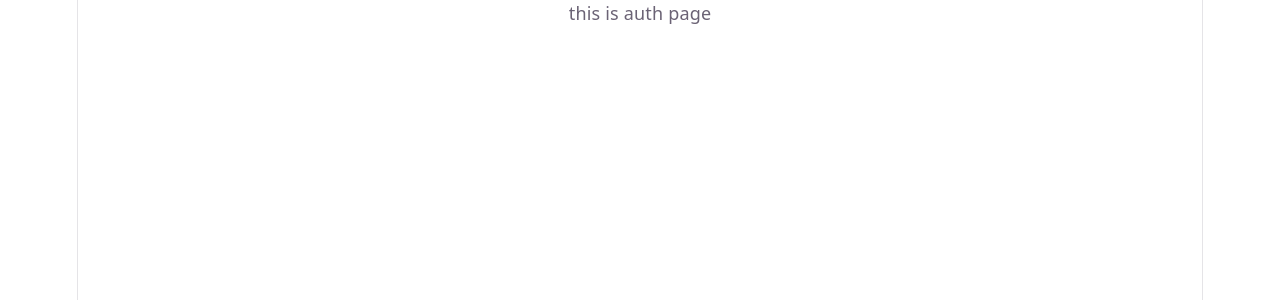
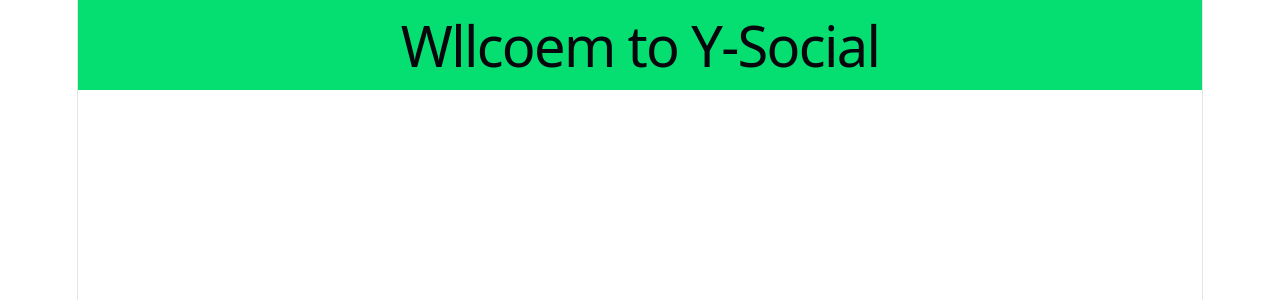
Before and after one commit to dipeshgavit666/ysocial, a React (Vite) app in the folder frontend/: page /auth in a window 1280 px wide. Shown: the top 300 px of the page. Built offline with nearby package versions, Linux system fonts and the light colour scheme.

Commit message:
nothing much

```diff
--- a/frontend/src/components/Login.tsx
+++ b/frontend/src/components/Login.tsx
@@ -1,7 +1,7 @@
 export function Login() {
     return(
-        <>
-        <div>this is login page</div>
-        </>
+        <div className=" bg-green-400">
+            <h1>Wllcoem to Y-Social</h1>
+        </div>
     )
 }
--- a/frontend/src/pages/AuthPage.tsx
+++ b/frontend/src/pages/AuthPage.tsx
@@ -1,7 +1,10 @@
+import { Login } from "../components/Login"
+
 export function AuthPage() {
     return(
         <>
-        <div>this is auth page</div>
+        <Login></Login>
+
         </>
     )
 }
```
